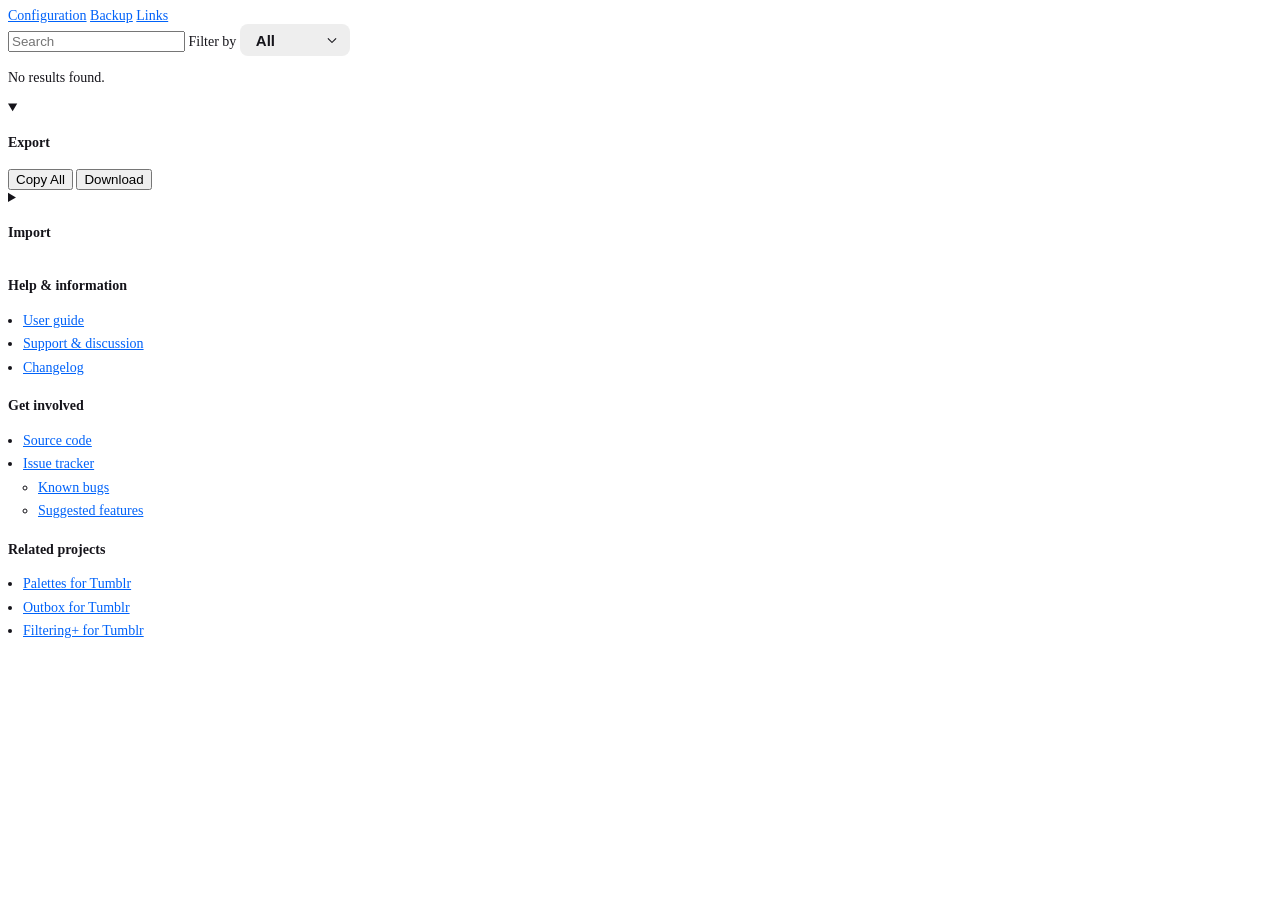
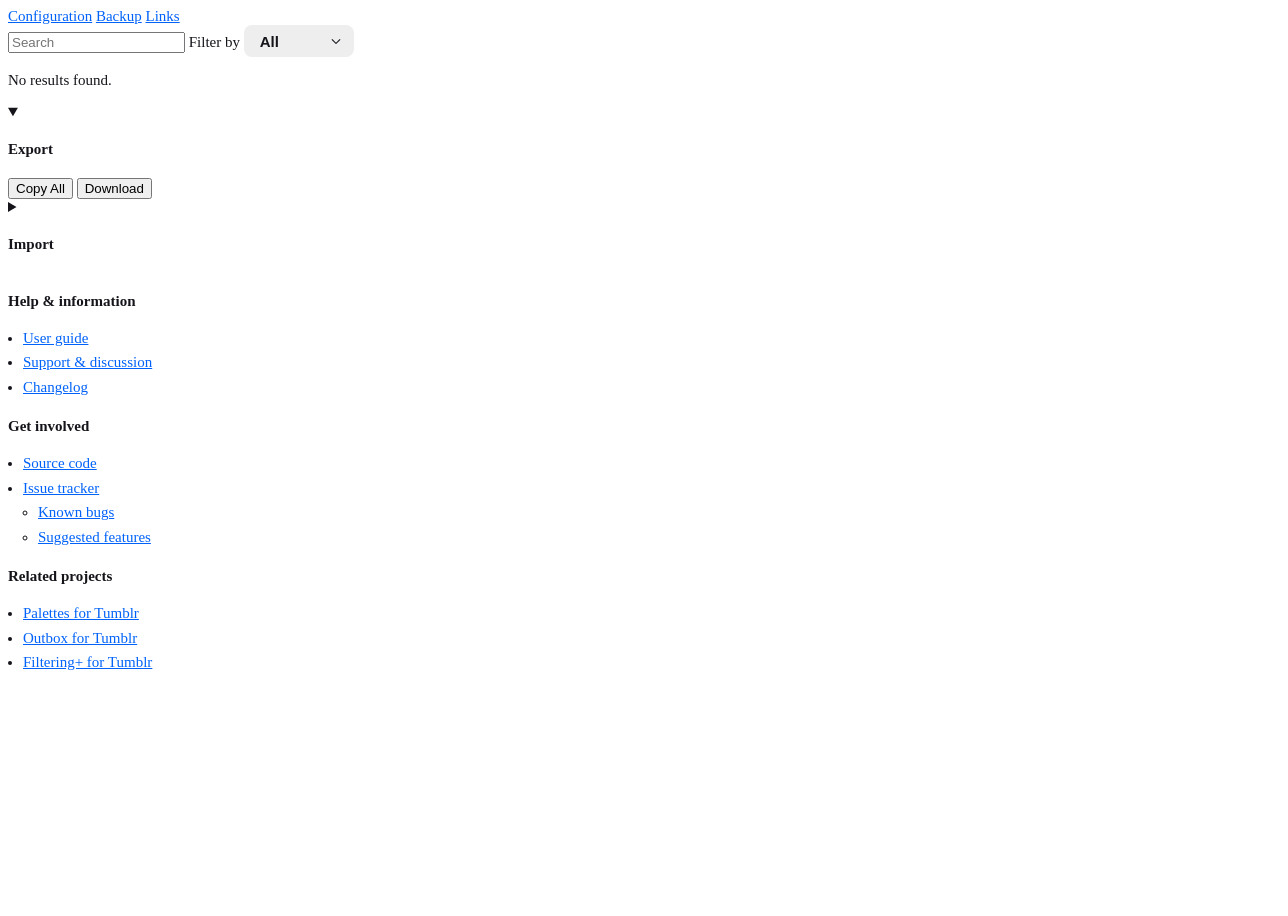

refactor(UI): set base font size to 15px

--- a/src/action/popup.css
+++ b/src/action/popup.css
@@ -100,7 +100,7 @@
 }
 
 html {
-  font-size: 14px;
+  font-size: 15px;
   overflow-y: scroll;
   scrollbar-color: rgb(var(--active-grey)) rgb(var(--white));
 }
@@ -224,7 +224,6 @@ input[type="search"] {
   background-repeat: no-repeat;
   background-size: 12px;
   color: var(--input-text-color);
-  font-size: 15px;
 }
 
 @media (prefers-color-scheme: dark) {
@@ -282,7 +281,6 @@ dialog {
   background-color: var(--card-background-color);
   box-shadow: var(--card-box-shadow);
   color: var(--text-color);
-  font-size: 15px;
 }
 
 :is([role="alert"], [role="status"]) {
@@ -298,7 +296,6 @@ dialog {
 
   background-color: var(--background-color-information);
   color: var(--text-color);
-  font-size: 15px;
 }
 
 :is([role="alert"], [role="status"])[hidden] {
